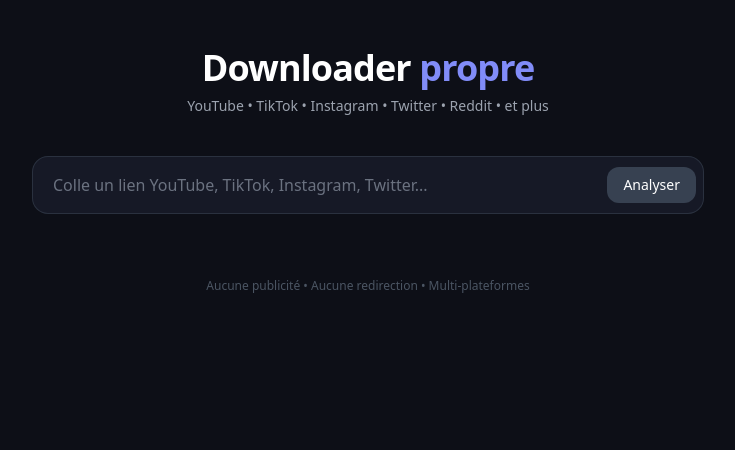
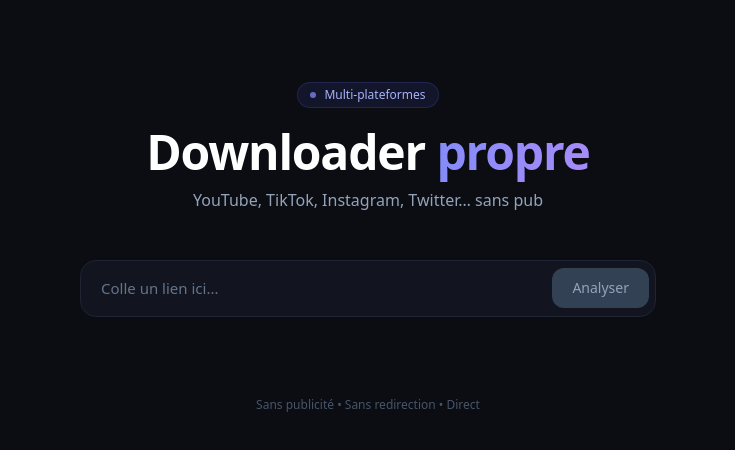
Before and after one commit to mohamedProgrammer120/dlmedia, a Next.js app: page / in a window 1280 px wide. Shown: the top 450 px of the page, without its empty margins (272-1007 px from the left). Built offline with nearby package versions, Linux system fonts and the light colour scheme.

Commit message:
dxxxxxxxxxx

```diff
--- a/app/globals.css
+++ b/app/globals.css
@@ -3,33 +3,49 @@
 @tailwind utilities;
 
 :root {
-  --bg-main: #0d0f17;
-  --bg-card: #161926;
+  --bg: #0b0d13;
+  --card: #12151f;
+  --border: #1e2433;
+  --accent: #6366f1;
+  --accent-hover: #818cf8;
 }
 
-html,
-body {
+html, body {
   height: 100%;
-  background-color: var(--bg-main);
-  color: #e5e7eb;
+  background: var(--bg);
+  color: #e2e8f0;
+  font-family: system-ui, -apple-system, sans-serif;
 }
 
-/* Scrollbar discrète */
-::-webkit-scrollbar {
-  width: 8px;
-}
-::-webkit-scrollbar-track {
-  background: #0d0f17;
-}
-::-webkit-scrollbar-thumb {
-  background: #2d3348;
-  border-radius: 4px;
-}
-::-webkit-scrollbar-thumb:hover {
-  background: #3f465e;
+/* Scrollbar */
+::-webkit-scrollbar { width: 6px; }
+::-webkit-scrollbar-track { background: transparent; }
+::-webkit-scrollbar-thumb { background: #2d3348; border-radius: 10px; }
+
+/* Animations */
+@keyframes fadeIn {
+  from { opacity: 0; transform: translateY(12px); }
+  to { opacity: 1; transform: translateY(0); }
 }
 
-/* Line clamp utility */
+@keyframes scaleIn {
+  from { opacity: 0; transform: scale(0.96); }
+  to { opacity: 1; transform: scale(1); }
+}
+
+@keyframes pulse-soft {
+  0%, 100% { opacity: 1; }
+  50% { opacity: 0.6; }
+}
+
+.animate-fade-in {
+  animation: fadeIn 0.4s ease-out forwards;
+}
+
+.animate-scale-in {
+  animation: scaleIn 0.35s ease-out forwards;
+}
+
 .line-clamp-2 {
   display: -webkit-box;
   -webkit-line-clamp: 2;
--- a/app/page.js
+++ b/app/page.js
@@ -11,12 +11,11 @@
 
   const inputRef = useRef(null);
 
-  // Détection automatique du collage
   const handlePaste = useCallback((e) => {
     const pasted = e.clipboardData.getData("text").trim();
     if (pasted) {
       setUrl(pasted);
-      setTimeout(() => analyze(pasted), 300);
+      setTimeout(() => analyze(pasted), 250);
     }
   }, []);
 
@@ -35,15 +34,13 @@
       });
 
       const data = await res.json();
-
       if (!data.ok) {
         setError(data.error || "Erreur d'analyse");
         return;
       }
-
       setInfo(data);
-    } catch (err) {
-      setError("Impossible de contacter le serveur d'analyse.");
+    } catch {
+      setError("Impossible de contacter le serveur.");
     } finally {
       setAnalyzing(false);
     }
@@ -59,20 +56,12 @@
       const res = await fetch("/api/download", {
         method: "POST",
         headers: { "Content-Type": "application/json" },
-        body: JSON.stringify({
-          url: info.url,
-          format,
-          quality,
-        }),
+        body: JSON.stringify({ url: info.url, format, quality }),
       });
 
       const data = await res.json();
+      if (!data.ok) throw new Error(data.error || "Échec du téléchargement");
 
-      if (!data.ok) {
-        throw new Error(data.error || "Échec du téléchargement");
-      }
-
-      // Téléchargement direct depuis le tunnel Cobalt
       const a = document.createElement("a");
       a.href = data.downloadUrl;
       a.download = data.filename || `video.${format === "mp3" ? "mp3" : "mp4"}`;
@@ -89,20 +78,30 @@
   };
 
   return (
-    <div className="min-h-screen bg-[#0d0f17] text-gray-100 flex flex-col items-center px-4 py-12">
+    <div className="min-h-screen bg-[#0b0d13] text-slate-200 flex flex-col items-center px-4 py-14 sm:py-20">
+
       {/* Header */}
-      <header className="w-full max-w-2xl text-center mb-10">
-        <h1 className="text-3xl sm:text-4xl font-bold tracking-tight text-white">
-          Downloader <span className="text-indigo-400">propre</span>
+      <header className="w-full max-w-xl text-center mb-12 animate-fade-in">
+        <div className="inline-flex items-center gap-2 px-3 py-1 mb-5 rounded-full bg-indigo-500/10 border border-indigo-500/20 text-indigo-300 text-xs font-medium">
+          <span className="w-1.5 h-1.5 rounded-full bg-indigo-400 animate-pulse"></span>
+          Multi-plateformes
+        </div>
+        <h1 className="text-4xl sm:text-5xl font-bold tracking-tight text-white">
+          Downloader
+          <span className="text-transparent bg-clip-text bg-gradient-to-r from-indigo-400 to-violet-400">
+            {" "}propre
+          </span>
         </h1>
-        <p className="mt-2 text-gray-400 text-sm">
-          YouTube • TikTok • Instagram • Twitter • Reddit • et plus
+        <p className="mt-3 text-slate-400 text-sm sm:text-base">
+          YouTube, TikTok, Instagram, Twitter… sans pub
         </p>
       </header>
 
-      {/* Champ de recherche */}
-      <div className="w-full max-w-2xl">
-        <div className="relative">
+      {/* Input */}
+      <div className="w-full max-w-xl animate-fade-in" style={{ animationDelay: "0.1s" }}>
+        <div className="relative group">
+          <div className="absolute -inset-0.5 bg-gradient-to-r from-indigo-500 to-violet-500 rounded-2xl opacity-0 group-hover:opacity-20 blur transition duration-500"></div>
+          <div className="relative flex items-center bg-[#12151f] border border-[#1e2433] rounded-2xl overflow-hidden focus-within:border-indigo-500/60 transition-colors">
             <input
               ref={inputRef}
               type="text"
@@ -110,33 +109,20 @@
               onChange={(e) => setUrl(e.target.value)}
               onPaste={handlePaste}
               onKeyDown={(e) => e.key === "Enter" && analyze()}
-            placeholder="Colle un lien YouTube, TikTok, Instagram, Twitter..."
-            className="w-full bg-[#161926] border border-gray-700/60 rounded-2xl px-5 py-4 pr-28 text-white placeholder-gray-500 focus:outline-none focus:ring-2 focus:ring-indigo-500/50 focus:border-indigo-500 transition"
+              placeholder="Colle un lien ici..."
+              className="flex-1 bg-transparent px-5 py-4 text-white placeholder-slate-500 focus:outline-none text-[15px]"
             />
             <button
               onClick={() => analyze()}
               disabled={analyzing || !url.trim()}
-            className="absolute right-2 top-1/2 -translate-y-1/2 bg-indigo-600 hover:bg-indigo-500 disabled:bg-gray-700 disabled:cursor-not-allowed text-white text-sm font-medium px-4 py-2 rounded-xl transition"
+              className="m-1.5 px-5 py-2.5 rounded-xl bg-indigo-600 hover:bg-indigo-500 disabled:bg-slate-700 disabled:text-slate-400 text-white text-sm font-medium transition-all active:scale-95"
             >
               {analyzing ? (
                 <span className="flex items-center gap-2">
                   <svg className="animate-spin h-4 w-4" viewBox="0 0 24 24">
-                  <circle
-                    className="opacity-25"
-                    cx="12"
-                    cy="12"
-                    r="10"
-                    stroke="currentColor"
-                    strokeWidth="4"
-                    fill="none"
-                  />
-                  <path
-                    className="opacity-75"
-                    fill="currentColor"
-                    d="M4 12a8 8 0 018-8v4a4 4 0 00-4 4H4z"
-                  />
+                    <circle className="opacity-25" cx="12" cy="12" r="10" stroke="currentColor" strokeWidth="4" fill="none" />
+                    <path className="opacity-75" fill="currentColor" d="M4 12a8 8 0 018-8v4a4 4 0 00-4 4H4z" />
                   </svg>
-                Analyse...
                 </span>
               ) : (
                 "Analyser"
@@ -144,88 +130,85 @@
             </button>
           </div>
         </div>
+      </div>
 
       {/* Erreur */}
       {error && (
-        <div className="w-full max-w-2xl mt-6 bg-red-900/30 border border-red-700/50 text-red-200 rounded-xl px-5 py-4 text-sm">
+        <div className="w-full max-w-xl mt-6 animate-scale-in">
+          <div className="bg-red-500/10 border border-red-500/20 text-red-300 rounded-xl px-5 py-3.5 text-sm flex items-center gap-3">
+            <svg className="w-5 h-5 shrink-0" fill="none" viewBox="0 0 24 24" stroke="currentColor">
+              <path strokeLinecap="round" strokeLinejoin="round" strokeWidth={2} d="M12 8v4m0 4h.01M21 12a9 9 0 11-18 0 9 9 0 0118 0z" />
+            </svg>
             {error}
+          </div>
         </div>
       )}
 
-      {/* Skeleton pendant l'analyse */}
+      {/* Skeleton */}
       {analyzing && (
-        <div className="w-full max-w-2xl mt-8 animate-pulse">
-          <div className="bg-[#161926] rounded-2xl overflow-hidden border border-gray-800">
-            <div className="aspect-video bg-gray-800" />
+        <div className="w-full max-w-xl mt-10 animate-scale-in">
+          <div className="bg-[#12151f] rounded-2xl border border-[#1e2433] overflow-hidden">
+            <div className="aspect-video bg-[#1a1e2b] animate-pulse" />
             <div className="p-5 space-y-3">
-              <div className="h-5 bg-gray-700 rounded w-3/4" />
-              <div className="h-4 bg-gray-700 rounded w-1/2" />
+              <div className="h-5 bg-[#1a1e2b] rounded-lg w-3/4 animate-pulse" />
+              <div className="h-4 bg-[#1a1e2b] rounded-lg w-1/2 animate-pulse" />
             </div>
           </div>
         </div>
       )}
 
-      {/* Carte de résultat */}
+      {/* Résultat */}
       {info && !analyzing && (
-        <div className="w-full max-w-2xl mt-8">
-          <div className="bg-[#161926] rounded-2xl overflow-hidden border border-gray-800 shadow-xl">
-            {/* Thumbnail */}
+        <div className="w-full max-w-xl mt-10 animate-scale-in">
+          <div className="bg-[#12151f] rounded-2xl border border-[#1e2433] overflow-hidden shadow-2xl shadow-black/40">
+
             {info.thumbnail && (
-              <div className="relative aspect-video bg-black">
+              <div className="relative aspect-video bg-black overflow-hidden">
                 <img
                   src={info.thumbnail}
                   alt={info.title}
-                  className="w-full h-full object-cover"
+                  className="w-full h-full object-cover transition-transform duration-700 hover:scale-105"
                   onError={(e) => {
                     if (info.videoId) {
                       e.target.src = `https://i.ytimg.com/vi/${info.videoId}/hqdefault.jpg`;
                     }
                   }}
                 />
+                <div className="absolute inset-0 bg-gradient-to-t from-[#12151f]/80 to-transparent opacity-60" />
               </div>
             )}
 
-            {/* Infos */}
-            <div className="p-5 sm:p-6">
-              <h2 className="text-lg sm:text-xl font-semibold text-white leading-snug line-clamp-2">
+            <div className="p-6">
+              <h2 className="text-lg font-semibold text-white leading-snug line-clamp-2">
                 {info.title}
               </h2>
-              <p className="mt-1 text-sm text-gray-400">
-                {info.author}
-                {info.platform && info.platform !== "unknown"
-                  ? ` • ${info.platform}`
-                  : ""}
+              <p className="mt-1.5 text-sm text-slate-400 flex items-center gap-2">
+                <span>{info.author}</span>
+                {info.platform && info.platform !== "unknown" && (
+                  <>
+                    <span className="w-1 h-1 rounded-full bg-slate-600"></span>
+                    <span className="capitalize text-indigo-300/80">{info.platform}</span>
+                  </>
+                )}
               </p>
 
-              {/* Boutons d'action */}
-              <div className="mt-6 space-y-3">
-                <p className="text-xs text-gray-500 uppercase tracking-wider font-medium">
-                  Télécharger
+              <div className="mt-7 space-y-3">
+                <p className="text-[11px] uppercase tracking-widest text-slate-500 font-medium">
+                  Qualité vidéo
                 </p>
-                <div className="grid grid-cols-3 gap-2">
+
+                <div className="grid grid-cols-3 gap-2.5">
                   {["1080", "720", "480"].map((q) => (
                     <button
                       key={q}
                       onClick={() => download("mp4", q)}
                       disabled={!!downloading}
-                      className="bg-indigo-600/20 hover:bg-indigo-600/40 border border-indigo-500/40 text-indigo-300 text-sm font-medium py-2.5 rounded-xl transition disabled:opacity-50 disabled:cursor-not-allowed flex items-center justify-center gap-1.5"
+                      className="relative py-3 rounded-xl bg-indigo-500/10 hover:bg-indigo-500/20 border border-indigo-500/20 hover:border-indigo-500/40 text-indigo-300 text-sm font-medium transition-all active:scale-95 disabled:opacity-50 disabled:cursor-not-allowed"
                     >
                       {downloading === `mp4-${q}` ? (
-                        <svg className="animate-spin h-4 w-4" viewBox="0 0 24 24">
-                          <circle
-                            className="opacity-25"
-                            cx="12"
-                            cy="12"
-                            r="10"
-                            stroke="currentColor"
-                            strokeWidth="4"
-                            fill="none"
-                          />
-                          <path
-                            className="opacity-75"
-                            fill="currentColor"
-                            d="M4 12a8 8 0 018-8v4a4 4 0 00-4 4H4z"
-                          />
+                        <svg className="animate-spin h-4 w-4 mx-auto" viewBox="0 0 24 24">
+                          <circle className="opacity-25" cx="12" cy="12" r="10" stroke="currentColor" strokeWidth="4" fill="none" />
+                          <path className="opacity-75" fill="currentColor" d="M4 12a8 8 0 018-8v4a4 4 0 00-4 4H4z" />
                         </svg>
                       ) : (
                         `${q}p`
@@ -237,30 +220,23 @@
                 <button
                   onClick={() => download("mp3")}
                   disabled={!!downloading}
-                  className="w-full mt-2 bg-emerald-600/20 hover:bg-emerald-600/40 border border-emerald-500/40 text-emerald-300 text-sm font-medium py-3 rounded-xl transition disabled:opacity-50 disabled:cursor-not-allowed flex items-center justify-center gap-2"
+                  className="w-full py-3.5 rounded-xl bg-emerald-500/10 hover:bg-emerald-500/20 border border-emerald-500/20 hover:border-emerald-500/40 text-emerald-300 text-sm font-medium transition-all active:scale-95 disabled:opacity-50 disabled:cursor-not-allowed flex items-center justify-center gap-2"
                 >
                   {downloading === "mp3-1080" || downloading === "mp3" ? (
                     <>
                       <svg className="animate-spin h-4 w-4" viewBox="0 0 24 24">
-                        <circle
-                          className="opacity-25"
-                          cx="12"
-                          cy="12"
-                          r="10"
-                          stroke="currentColor"
-                          strokeWidth="4"
-                          fill="none"
-                        />
-                        <path
-                          className="opacity-75"
-                          fill="currentColor"
-                          d="M4 12a8 8 0 018-8v4a4 4 0 00-4 4H4z"
-                        />
+                        <circle className="opacity-25" cx="12" cy="12" r="10" stroke="currentColor" strokeWidth="4" fill="none" />
+                        <path className="opacity-75" fill="currentColor" d="M4 12a8 8 0 018-8v4a4 4 0 00-4 4H4z" />
                       </svg>
-                      Préparation MP3...
+                      Préparation...
                     </>
                   ) : (
-                    "Télécharger MP3"
+                    <>
+                      <svg className="w-4 h-4" fill="none" viewBox="0 0 24 24" stroke="currentColor">
+                        <path strokeLinecap="round" strokeLinejoin="round" strokeWidth={2} d="M9 19V6l12-3v13M9 19c0 1.105-1.343 2-3 2s-3-.895-3-2 1.343-2 3-2 3 .895 3 2zm12-3c0 1.105-1.343 2-3 2s-3-.895-3-2 1.343-2 3-2 3 .895 3 2zM9 10l12-3" />
+                      </svg>
+                      Télécharger MP3
+                    </>
                   )}
                 </button>
               </div>
@@ -270,8 +246,8 @@
       )}
 
       {/* Footer */}
-      <footer className="mt-16 text-center text-xs text-gray-600">
-        Aucune publicité • Aucune redirection • Multi-plateformes
+      <footer className="mt-20 text-center text-xs text-slate-600 animate-fade-in" style={{ animationDelay: "0.3s" }}>
+        Sans publicité • Sans redirection • Direct
       </footer>
     </div>
   );
```
Lines whose indentation alone changed are shown as unchanged.
